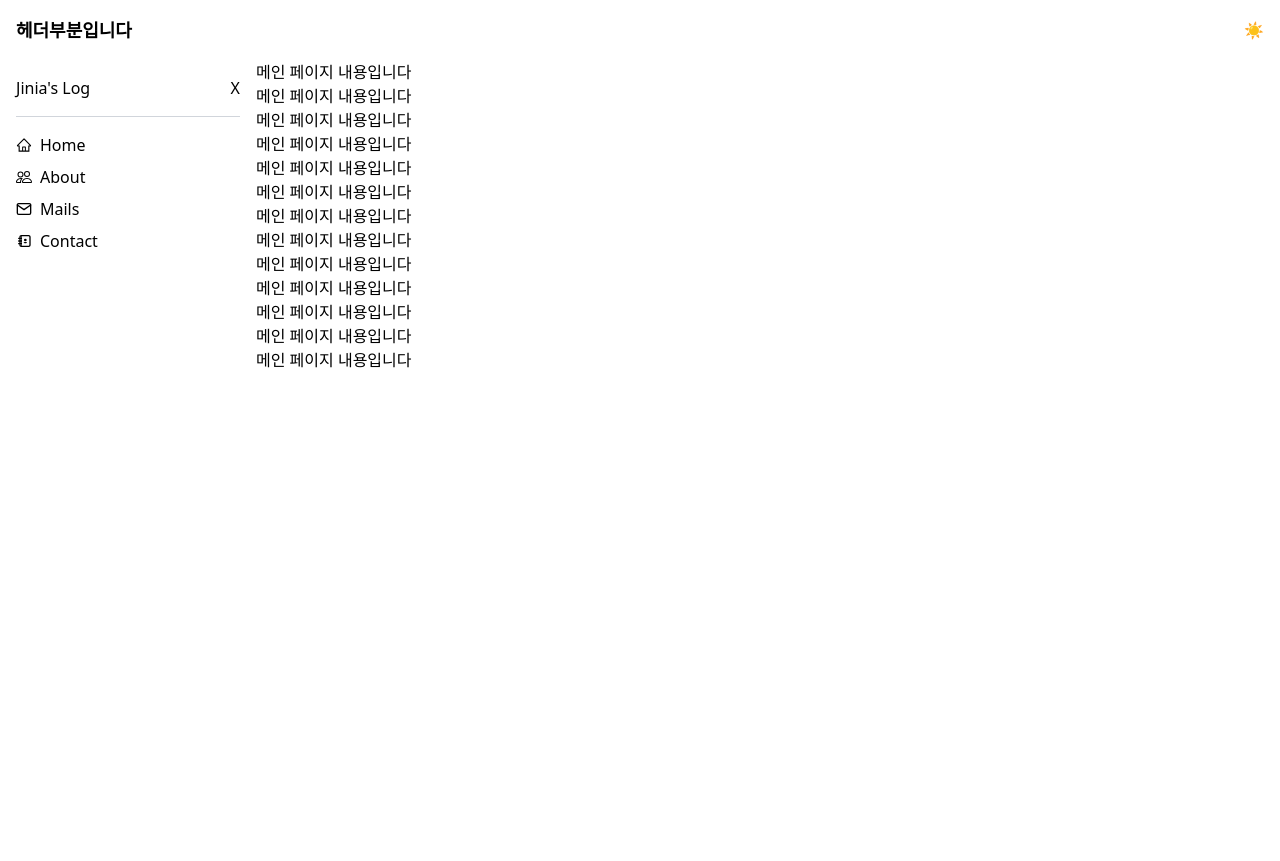
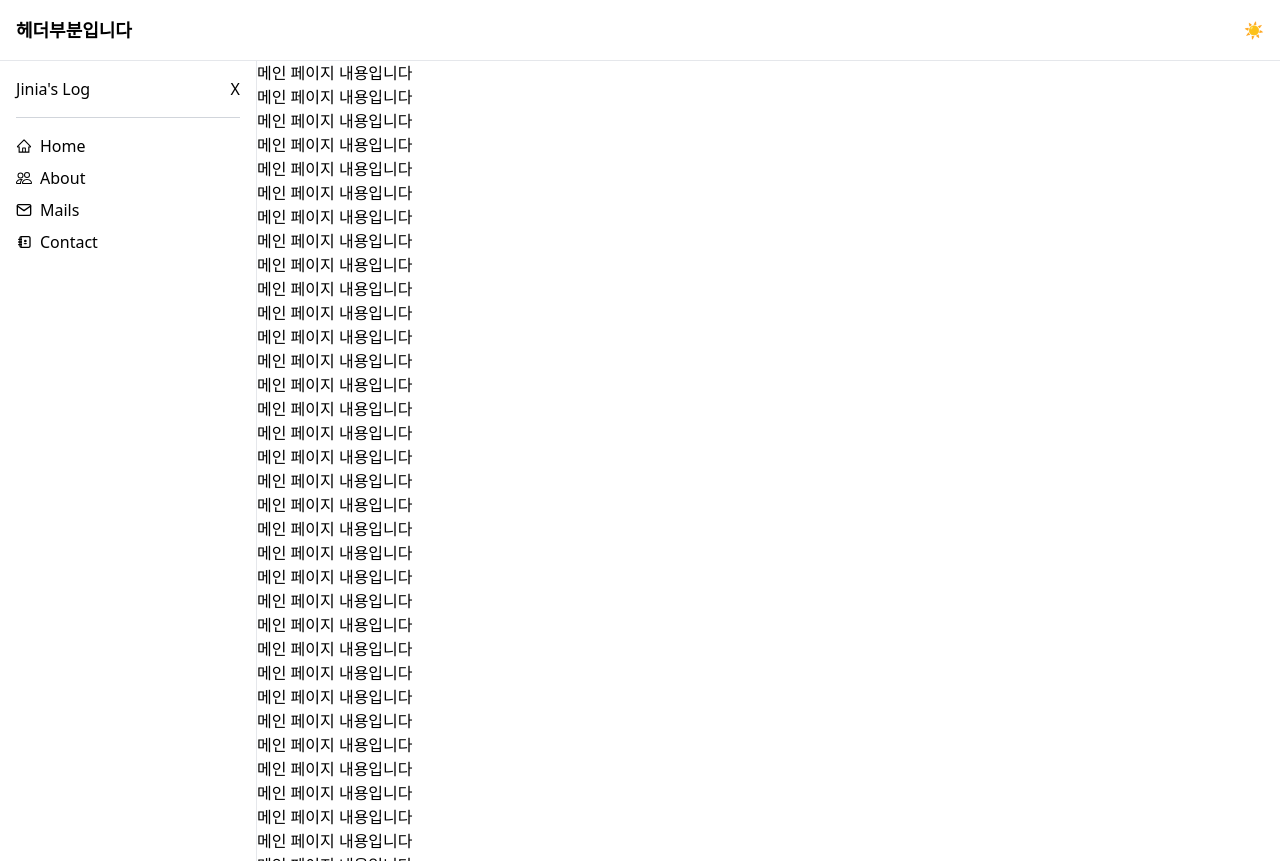
Before and after one commit to jinia91/blog-front, a Next.js app: page / in a window 1280 px wide. Built offline with nearby package versions, Linux system fonts and the light colour scheme.

Commit message:
레이아웃 스크롤 수정

```diff
--- a/src/app/(main)/layout.tsx
+++ b/src/app/(main)/layout.tsx
@@ -52,13 +52,11 @@ export default function RootLayout({children}: { children: React.ReactNode }) {
   return (
     <html lang="ko">
     <head></head>
-    <body>
+    <body className="overflow-hidden">
     {/*실제 마크업 시작*/}
     <UiContext>
-      <section className="flex flex-col h-screen">
-          <DynamicLayout topNav={<TopNav/>} main={children} sideBar={<Sidebar/>}>
-          </DynamicLayout>
-      </section>
+      <DynamicLayout topNav={<TopNav/>} main={children} sideBar={<Sidebar/>}>
+      </DynamicLayout>
     </UiContext>
     </body>
     </html>
--- a/src/app/(main)/page.tsx
+++ b/src/app/(main)/page.tsx
@@ -18,6 +18,27 @@ export default function Home() {
       <p>메인 페이지 내용입니다</p>
       <p>메인 페이지 내용입니다</p>
       <p>메인 페이지 내용입니다</p>
+      <p>메인 페이지 내용입니다</p>
+      <p>메인 페이지 내용입니다</p>
+      <p>메인 페이지 내용입니다</p>
+      <p>메인 페이지 내용입니다</p>
+      <p>메인 페이지 내용입니다</p>
+      <p>메인 페이지 내용입니다</p>
+      <p>메인 페이지 내용입니다</p>
+      <p>메인 페이지 내용입니다</p>
+      <p>메인 페이지 내용입니다</p>
+      <p>메인 페이지 내용입니다</p>
+      <p>메인 페이지 내용입니다</p>
+      <p>메인 페이지 내용입니다</p>
+      <p>메인 페이지 내용입니다</p>
+      <p>메인 페이지 내용입니다</p>
+      <p>메인 페이지 내용입니다</p>
+      <p>메인 페이지 내용입니다</p>
+      <p>메인 페이지 내용입니다</p>
+      <p>메인 페이지 내용입니다</p>
+      <p>메인 페이지 내용입니다</p>
+      <p>메인 페이지 내용입니다</p>
+      <p>메인 페이지 내용입니다</p>
     </main>
   )
 }
--- a/src/components/SideBar.tsx
+++ b/src/components/SideBar.tsx
@@ -35,25 +35,25 @@ export default function Sidebar() {
   const {isCollapsed, toggleSideBarCollapse} = useContext(SidebarContext);
   const sidebarWidth = isCollapsed ? 'w-0 md:w-20' : 'w-96 md:w-64';
   const textWidth = isCollapsed ? 'w-0' : 'w-auto';
-  const overlayStyle = isCollapsed ? 'hidden md:block': '';
+  const overlayStyle = isCollapsed ? 'hidden md:inline' : '';
   return (
     <div className={`
     transform ${sidebarWidth} transition-width duration-300 ease-in-out
     `}>
-      <aside className="p-4 h-full overflow-auto">
+      <aside className="p-4 h-full">
         <div className="pb-4 mb-4 border-b border-gray-300 flex justify-between items-center">
           <div>
-          <span
-            className={`cursor-pointer ${overlayStyle}`}
-            onClick={toggleSideBarCollapse}>
+            <span
+              className={`cursor-pointer ${overlayStyle} transition-all duration-300:ease-in-out`}
+              onClick={toggleSideBarCollapse}>
             J
-          </span>
+            </span>
             <span
               className={`cursor-pointer whitespace-nowrap overflow-hidden ${textWidth} transition-all duration-300:ease-in-out`}
-              style={{ opacity: isCollapsed ? 0 : 1, maxWidth: isCollapsed ? '20px' : 'auto' }}
+              style={{opacity: isCollapsed ? 0 : 1, maxWidth: isCollapsed ? '20px' : 'auto'}}
               onClick={toggleSideBarCollapse}>
               {/* eslint-disable-next-line react/no-unescaped-entities */}
-            inia's Log
+              inia's Log
           </span>
           </div>
           {!isCollapsed && (
@@ -71,7 +71,7 @@ export default function Sidebar() {
               <li className="flex items-center mb-2 last:mb-0" key={name}>
                 <span className="inline-block text-md mr-2"><Icon/></span>
                 <span className={`inline-block transition-all duration-300 ease-in-out ${textWidth}`}
-                      style={{ opacity: isCollapsed ? 0 : 1, maxWidth: isCollapsed ? '20px' : 'auto' }}
+                      style={{opacity: isCollapsed ? 0 : 1, maxWidth: isCollapsed ? '20px' : 'auto'}}
                 >
                   {name}
                 </span>
--- a/src/components/ui-context/SideBarContext.tsx
+++ b/src/components/ui-context/SideBarContext.tsx
@@ -19,12 +19,12 @@ const DynamicLayout = ({topNav, sideBar, main}: {
 
   return (
     <SidebarContext.Provider value={{isCollapsed, toggleSideBarCollapse}}>
-      <header className="sticky top-0 z-10 flex-shrink-0 w-full">{topNav}</header>
-      <div className="md:flex">
-        <aside className="fixed md:static h-screen bg-white dark:bg-black">
+      <header className="sticky top-0 w-full dark:bg-gray-900 border-b">{topNav}</header>
+      <div className="md:flex overflow-hidden">
+        <aside className="fixed md:static flex-1 h-screen bg-white dark:bg-gray-900 border-r">
           {sideBar}
         </aside>
-        <main className={"bg-white dark:bg-gray-700 text-black dark:text-white w-screen"}>
+        <main className="flex-grow bg-white dark:bg-gray-800 text-black dark:text-white w-screen h-screen overflow-auto">
           {main}
         </main>
       </div>
```
